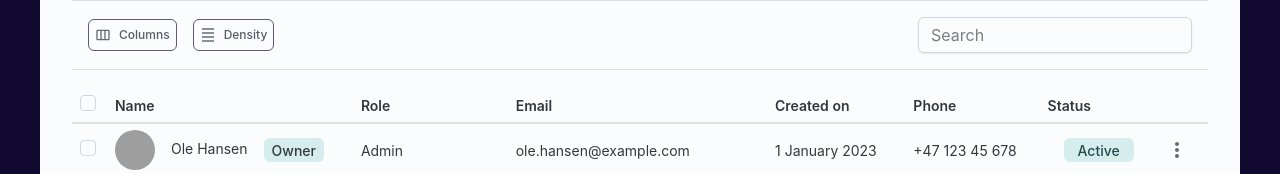
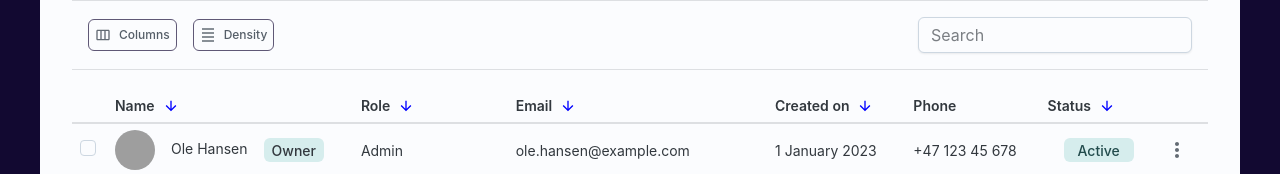
Before and after one commit to SoroushGhodrat/user-management, a React (Vite) app: page / in a window 1280 px wide. Shown: the part 289-463 px from the top of the page. Built offline with nearby package versions, Linux system fonts and the light colour scheme; data requests are answered from the project's data file; grey boxes are pictures that could not be loaded.

Commit message:
Added arrow for sorting

```diff
--- a/src/components/Admin/Table/TableColumnsName.tsx
+++ b/src/components/Admin/Table/TableColumnsName.tsx
@@ -1,10 +1,15 @@
-import { Checkbox } from '@mui/joy'
+import { TabName } from '@/models/user'
+import { Box } from '@mui/joy'
+import ArrowDownwardIcon from '@mui/icons-material/ArrowDownward'
 
 type Headers = string | JSX.Element
 
-const TableColumnsName = () => {
-  const headers: Headers[] = [
-    <Checkbox variant='outlined' size='sm' />,
+const TableColumnNames = () => {
+  const tabName = (localStorage.getItem('tab_name') as TabName) || 'users'
+
+  const userColumnNames: Headers[] = [
+    // <Checkbox variant='outlined' size='sm' label='' />,
+    '',
     'Name',
     'Role',
     'Email',
@@ -14,13 +19,33 @@ const TableColumnsName = () => {
     '',
   ]
 
+  const roleColumnNames: Headers[] = [
+    // <Checkbox variant='outlined' size='sm' label='' />,
+    '',
+    'Role',
+    'Created on',
+    'Status',
+    '',
+  ]
+
+  const headers = tabName === 'users' ? userColumnNames : roleColumnNames
+
+  const arrowBlackList = ['', 'Phone']
+
   return (
     <tr>
       {headers.map((header, index) => (
-        <th key={index}>{header}</th>
+        <th key={index}>
+          <Box sx={{ display: 'flex', alignItems: 'center' }}>
+            {header}
+            {typeof header === 'string' && !arrowBlackList.includes(header) && (
+              <ArrowDownwardIcon sx={{ color: 'blue', fontSize: '1rem', pl: 1 }} />
+            )}
+          </Box>
+        </th>
       ))}
     </tr>
   )
 }
 
-export default TableColumnsName
+export default TableColumnNames
```
